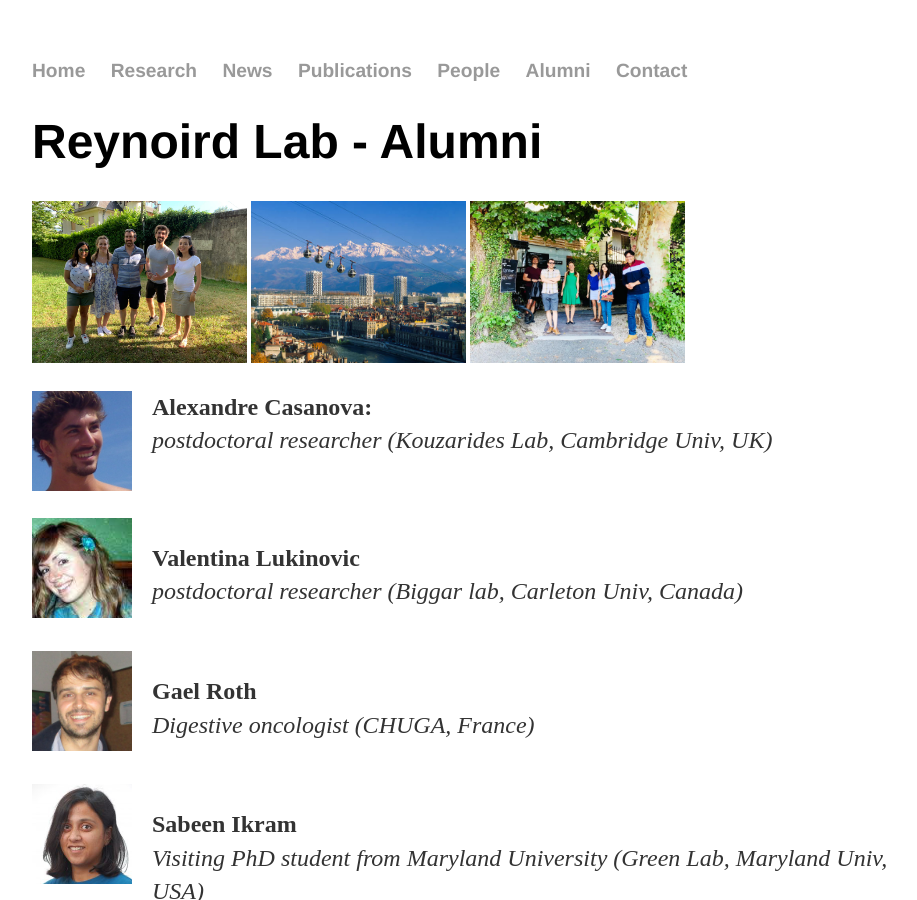
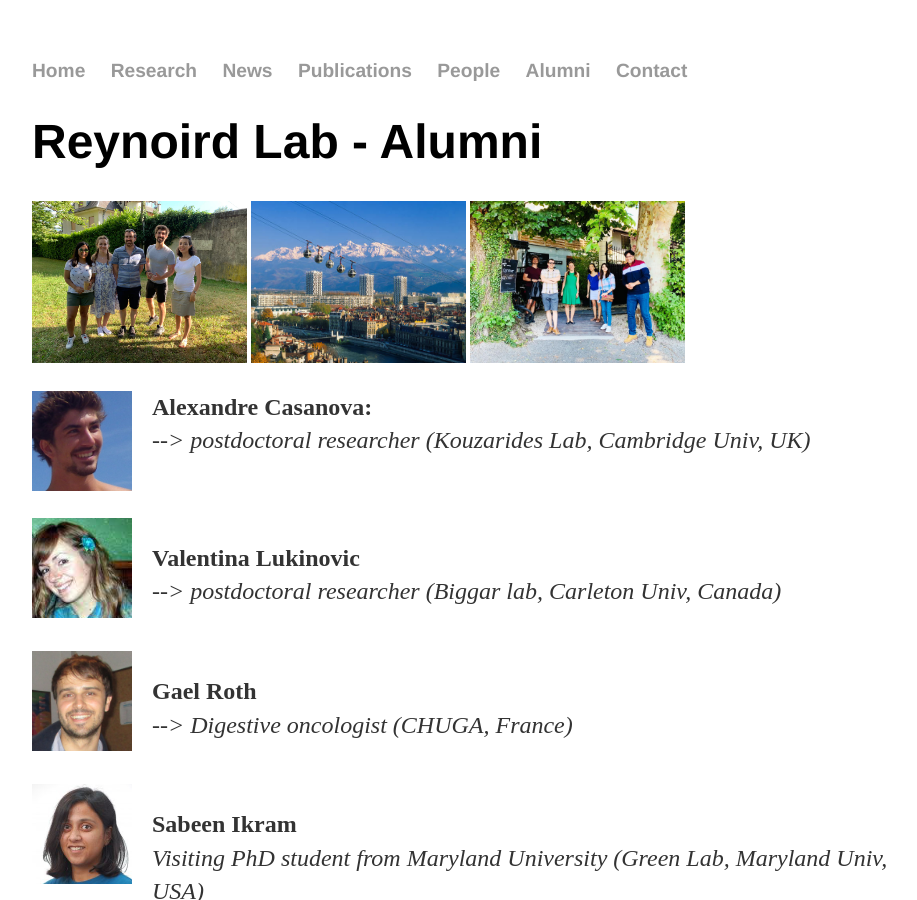
Before and after one commit to Reynoird-Lab/Reynoird-lab.github.io, a Jekyll site: the page built from Alumni/index.html, in a window 1280 px wide and 900 px high. Shown: the whole window, without its empty margins (160-1077 px from the left). Built offline with Jekyll 4.4.1, drawn with Linux system fonts in a browser that asks for light colours; Markdown is read by kramdown in place of the engine named in the settings.

Commit message:
Update index.html

```diff
--- a/Alumni/index.html
+++ b/Alumni/index.html
@@ -7,13 +7,13 @@
 <img src="https://reynoird-lab.github.io/Images/sortie_parc.jpg" alt="Reynoird lab retreat 1" width="215" /> <img src="https://reynoird-lab.github.io/Images/grenoble.jpg" width="215" /> <img src="https://reynoird-lab.github.io/Images/sortie_resto.jpg" alt="Reynoird lab retreat 2" width="215" />
 
 <p>
-		<a href="https://www.researchgate.net/profile/Alexandre_Casanova"> <img alt="AC" src="https://reynoird-lab.github.io/Images/Alexandre_Casanova.jpg" style="margin: 0px 20px 10px 0px;" align="left" width="100"/> </a> <p><b>Alexandre Casanova: </b><br><i>postdoctoral researcher (Kouzarides Lab, Cambridge Univ, UK)</i><br></p>
+		<a href="https://www.researchgate.net/profile/Alexandre_Casanova"> <img alt="AC" src="https://reynoird-lab.github.io/Images/Alexandre_Casanova.jpg" style="margin: 0px 20px 10px 0px;" align="left" width="100"/> </a> <p><b>Alexandre Casanova: </b><br><i>--> postdoctoral researcher (Kouzarides Lab, Cambridge Univ, UK)</i><br></p>
 <br><br>
-		<a href="https://www.researchgate.net/profile/Valentina_Lukinovic"> <img alt="VL" src="https://reynoird-lab.github.io/Images/valentina_lukinovic.jpg" style="margin: 0px 20px 10px 0px;" align="left" width="100"/></a> <p><b>Valentina Lukinovic</b><br> <i>postdoctoral researcher (Biggar lab, Carleton Univ, Canada)</i></p>
+		<a href="https://www.researchgate.net/profile/Valentina_Lukinovic"> <img alt="VL" src="https://reynoird-lab.github.io/Images/valentina_lukinovic.jpg" style="margin: 0px 20px 10px 0px;" align="left" width="100"/></a> <p><b>Valentina Lukinovic</b><br> <i>--> postdoctoral researcher (Biggar lab, Carleton Univ, Canada)</i></p>
 <br>
-		<a href="https://www.researchgate.net/profile/Gael_Roth"> <img alt=GR" src="https://reynoird-lab.github.io/Images/gael_roth.jpg" style="margin: 0px 20px 10px 0px;" align="left" width="100"/></a> <p><b>Gael Roth</b> <br><i>Digestive oncologist (CHUGA, France)</i></p>
+		<a href="https://www.researchgate.net/profile/Gael_Roth"> <img alt=GR" src="https://reynoird-lab.github.io/Images/gael_roth.jpg" style="margin: 0px 20px 10px 0px;" align="left" width="100"/></a> <p><b>Gael Roth</b> <br><i>--> Digestive oncologist (CHUGA, France)</i></p>
 <br>
-		<a href="https://greenlab.umbc.edu/people/"> <img src="https://reynoird-lab.github.io/Images/Sabeen_Ikram.jpeg" style="margin: 0px 20px 10px 0px;" align="left" width="100"/></a> <p><b>Sabeen Ikram</b> <br><i> Visiting PhD student from Maryland University (Green Lab, Maryland Univ, USA)</i></p>
+		<a href="https://greenlab.umbc.edu/people/"> <img src="https://reynoird-lab.github.io/Images/Sabeen_Ikram.jpeg" style="margin: 0px 20px 10px 0px;" align="left" width="100"/></a> <p><b>Sabeen Ikram</b> <br><i>Visiting PhD student from Maryland University (Green Lab, Maryland Univ, USA)</i></p>
 <br>
 		<img src="https://reynoird-lab.github.io/Images/Nour_Hussein.jpg" style="margin: 0px 20px 10px 0px;" align="left" width="100"/><p><b>Nour El Hussein</b> <br><i>Master 2 student</i></p>
 <br>
```
